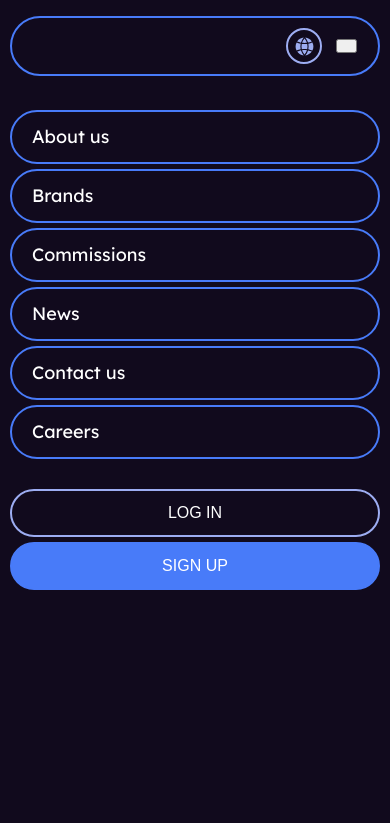
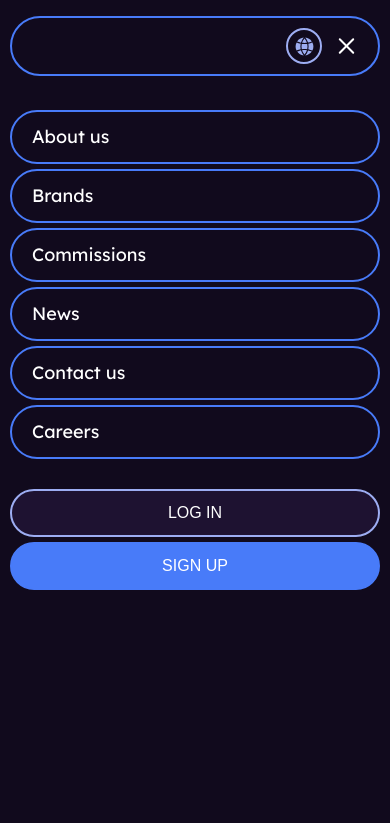
Before and after one commit to MayBeDima/Vtop3, a plain HTML site: page index.html in a window 390 px wide. Both pictures are taken after a click on the button 346 px from the left and 46 px from the top of the page. Shown: the top 823 px of the page. Drawn offline with nearby package versions, Linux system fonts and the light colour scheme.

Commit message:
Update style.css

```diff
--- a/style.css
+++ b/style.css
@@ -21,6 +21,10 @@ html {
 
 body {
   background: var(--mainBack);
+}
+
+.overflow {
+  overflow: hidden;
 }
 
 * {
@@ -831,13 +835,16 @@ a {
     padding: 96px 15px 40px 15px;
     background: var(--mainBack);
     z-index: 10;
+    transition-property: visibility, transform;
+    transition-duration: .5s;
+    transition-timing-function: ease;
     transform: translateX(-100vw);
-    display: none;
+    visibility: hidden;
   }
 
   .nav__tablet-active {
     transform: none;
-    display: block;
+    visibility: visible;
   }
 
   .nav__list {
@@ -867,6 +874,10 @@ a {
     line-height: 24px;
   }
 
+  .log-in-btn {
+    background: #1E1231;
+  }
+
   .btn-lang {
     display: inline-flex;
     justify-content: center;
@@ -888,8 +899,49 @@ a {
   }
 
   .burger {
+    position: relative;
     width: 21px;
     height: 14px;
+    border: none;
+    background: transparent;
+    cursor: pointer;
+  }
+
+  .burger-line {
+    position: absolute;
+    width: 100%;
+    height: 2px;
+    border-radius: 1px;
+    background-color: var(--white);
+    left: 0;
+    transition: .5s;
+  }
+
+  .burger-top {
+    top: 0;
+
+  }
+
+  .burger-middle {
+    top: 6px;
+  }
+
+  .burger-bottom {
+    bottom: 0;
+  }
+
+  .burger-top.anim {
+    transform-origin: center center;
+    transform: translateY(6px) rotate(45deg);
+  }
+
+  .burger-bottom.anim {
+    transform-origin: center center;
+    transform: translateY(-6px) rotate(-45deg);
+  }
+
+  .burger-middle.anim {
+    opacity: 0;
   }
 
   .footer {
@@ -914,6 +966,10 @@ a {
     padding: 110px 10px 40px 10px;
   }
 
+  .nav__list {
+    width: 100%;
+  }
+
   .nav__item {
     width: 100%;
     margin-right: 0;
@@ -921,6 +977,10 @@ a {
 
   .last-nav-item {
     margin-bottom: 30px !important;
+  }
+
+  .main {
+    padding-bottom: 70px;
   }
 
   .main__title {
@@ -950,10 +1010,6 @@ a {
     z-index: 15;
   }
 
-  .main {
-    padding-bottom: 70px;
-  }
-
   .main__title {
     font-size: 46px;
     line-height: 50px;
@@ -968,6 +1024,10 @@ a {
     padding: 20px 0;
     font-size: 18px;
     line-height: 22px;
+  }
+
+  .animation-box {
+    padding-left: 63px;
   }
 
   .animation-item {
```
Lines whose indentation alone changed are shown as unchanged.
